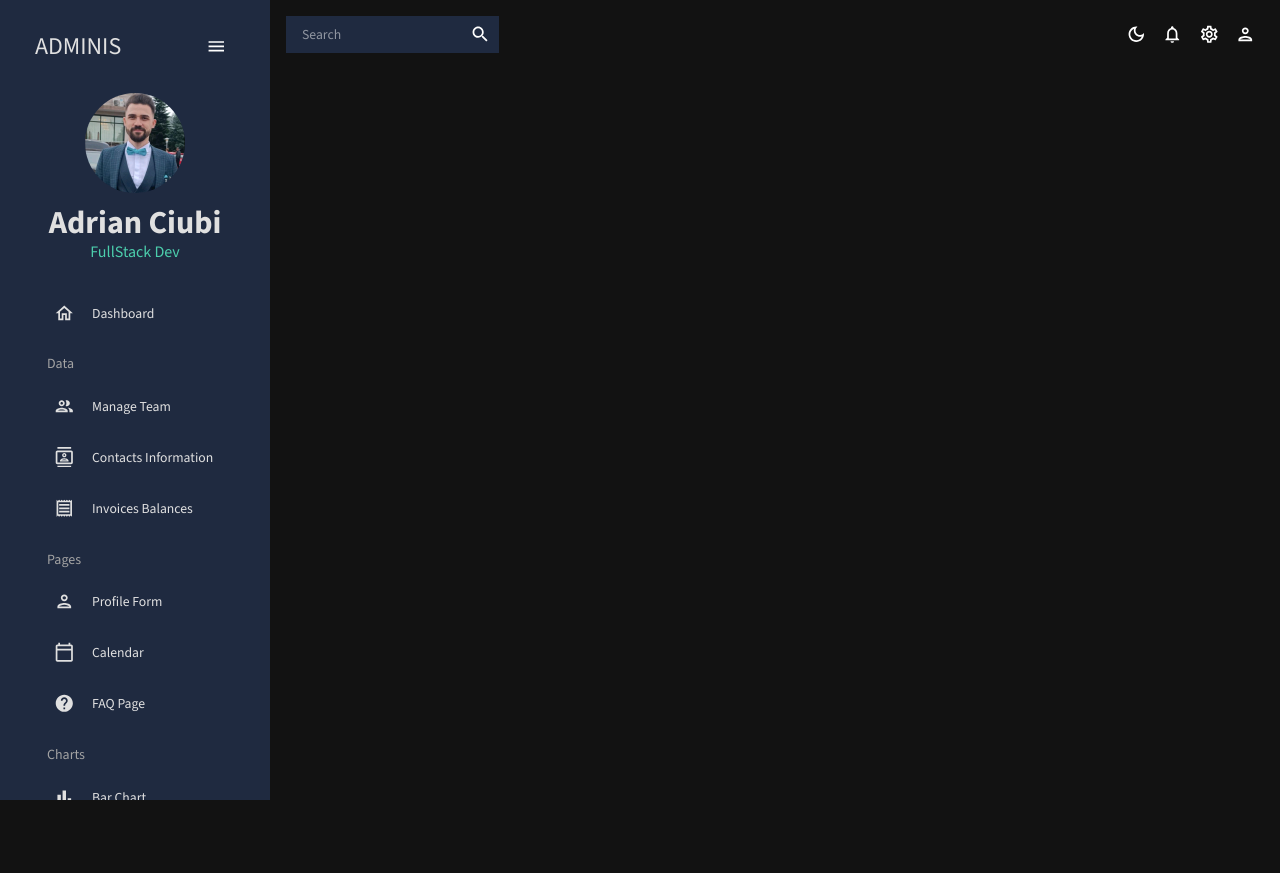
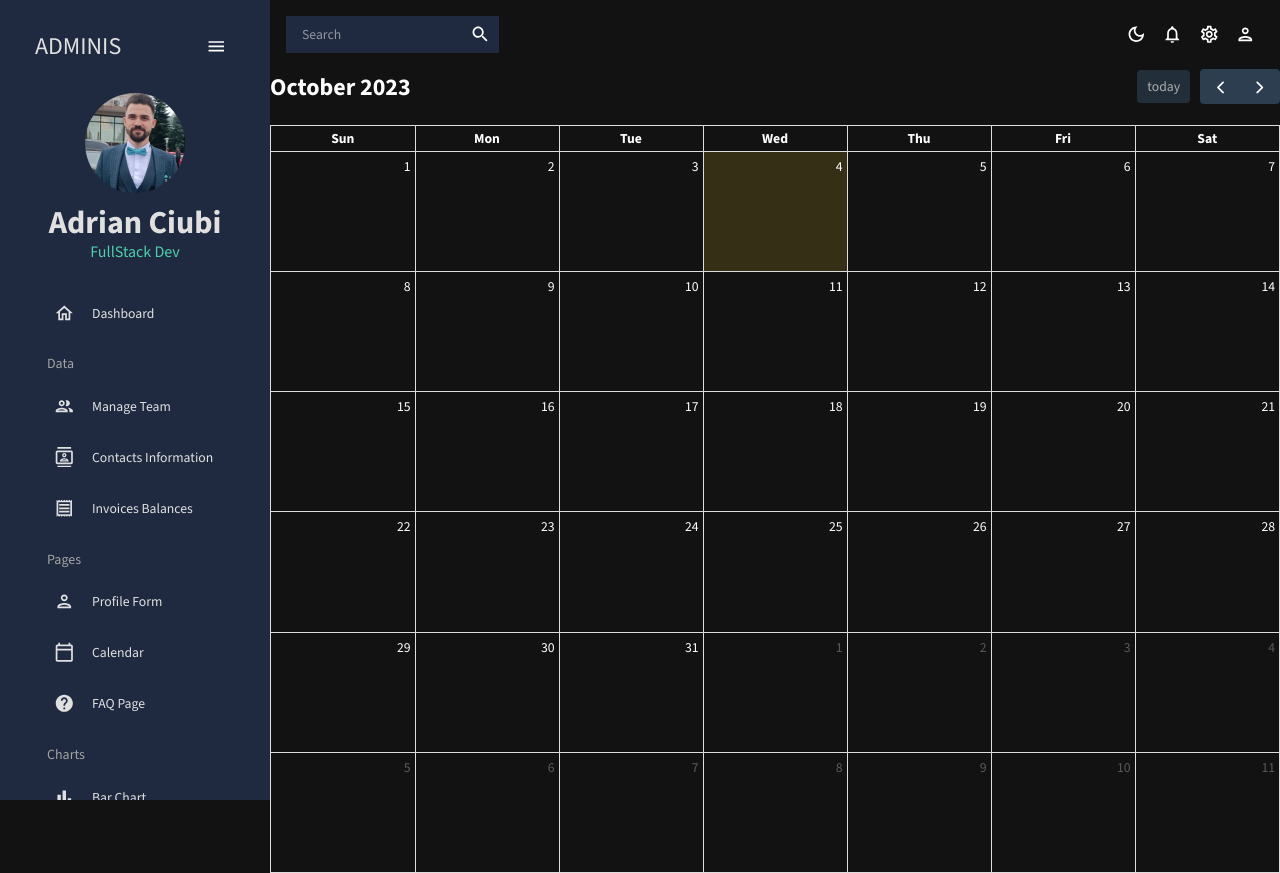
Before and after one commit to ciubiadi/React-Admin-Dashboard, a React (Create React App) app: page /calendar in a window 1280 px wide. Before the commit the page ends 800 px from the top, so only its background shows below. Built offline with nearby package versions, Linux system fonts and the light colour scheme; the HTML template or start-up script is replaced by a standard one.

Commit message:
add Calendar from fullCalendar

```diff
--- a/src/App.js
+++ b/src/App.js
@@ -10,6 +10,7 @@ import Team from './scenes/team';
 import Contacts from './scenes/contacts';
 import Invoices from './scenes/invoices';
 import Profile from './scenes/profile';
+import Calendar from './scenes/calendar';
 
 // CssBaseline resets CSS to the defaults and ThemeProvider provides the ability to pass in the themes into material UI.
 
@@ -30,6 +31,7 @@ function App() {
                 <Route path="/contacts" element={<Contacts />} />
                 <Route path="/invoices" element={<Invoices />} />
                 <Route path="/profile" element={<Profile />} />
+                <Route path="/calendar" element={<Calendar />} />
               </Routes>
             </main>
           </div>
--- /dev/null
+++ b/src/scenes/calendar/index.jsx
@@ -0,0 +1,15 @@
+import React from 'react'
+import FullCalendar from '@fullcalendar/react'
+import dayGridPlugin from '@fullcalendar/daygrid' // a plugin!
+
+const Calendar = () => {
+
+    return (
+      <FullCalendar
+        plugins={[ dayGridPlugin ]}
+        initialView="dayGridMonth"
+      />
+    )
+
+}
+export default Calendar;
```
Also changed, not shown: package.json (+3 -4 lines), notes.txt, 2 other files (tests, documents, lock files or other folders).
